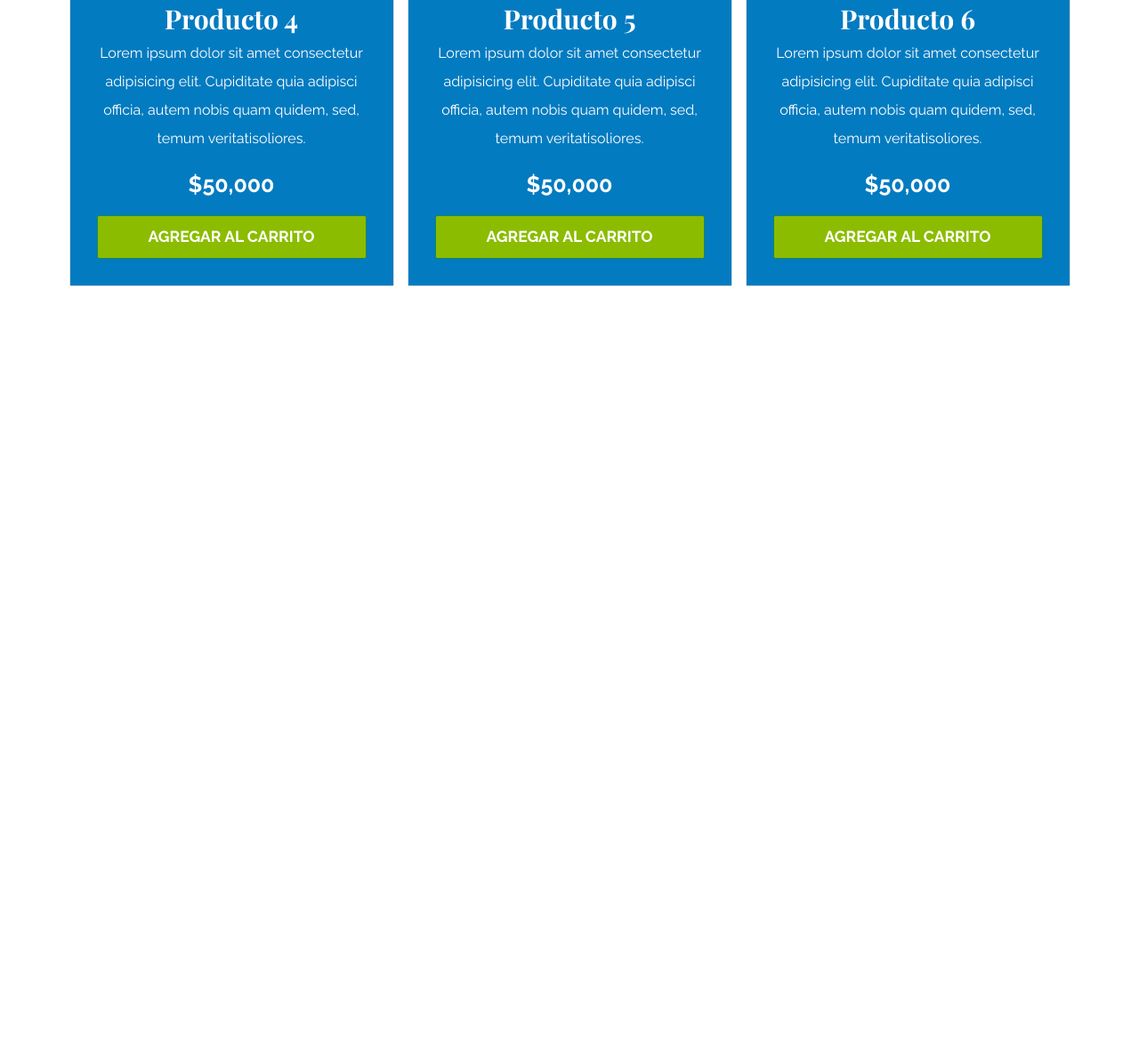
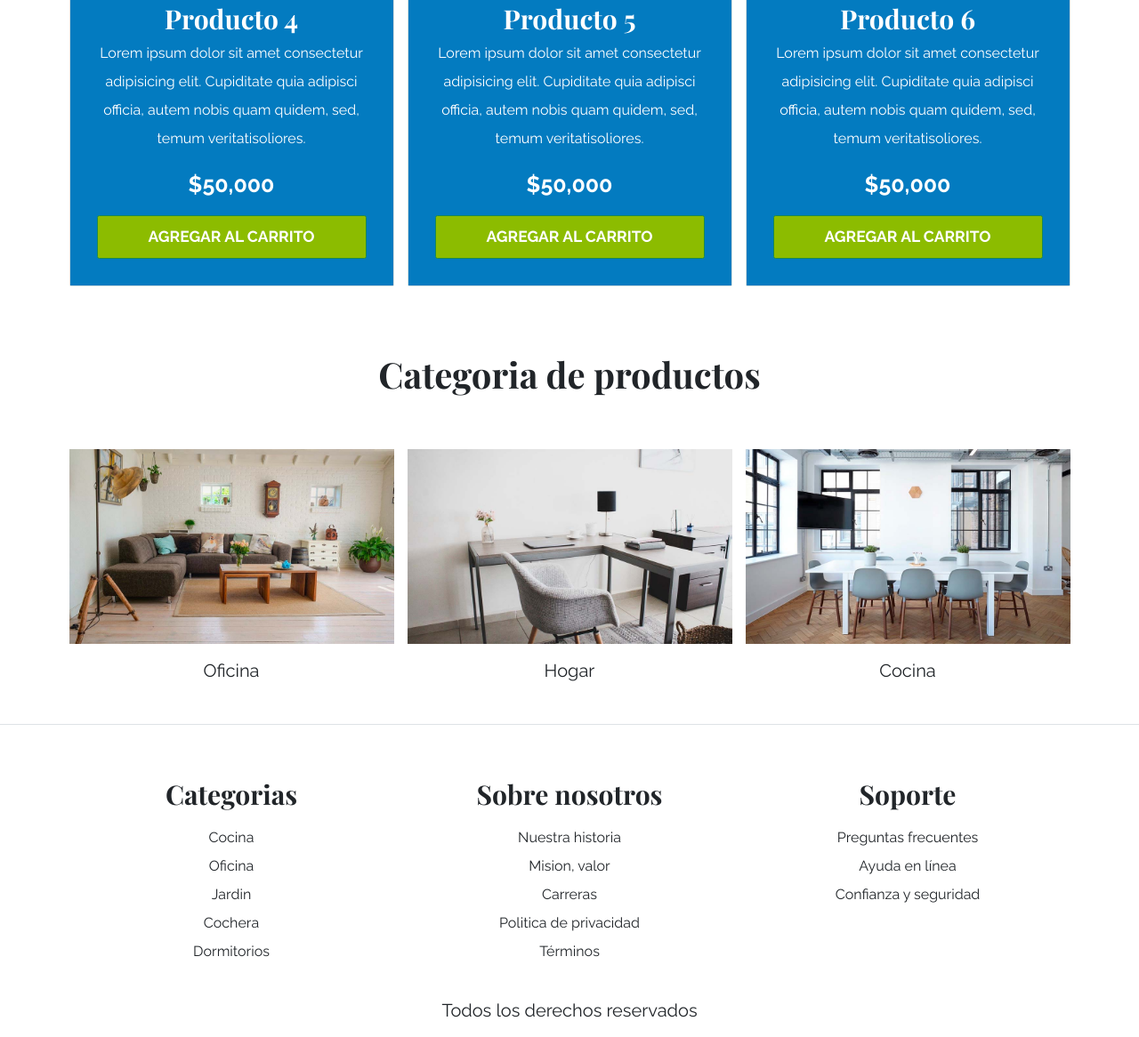
Before and after one commit to rix1227/Ecommece-muebles-bootstrap, a plain HTML site: page index.html in a window 1280 px wide. Shown: the part 2362-3528 px from the top of the page at 89% size. Before the commit the page ends 2729 px from the top, so only its background shows below. Drawn offline with nearby package versions, Linux system fonts and the light colour scheme; a web font is replaced by a local one.

Commit message:
Seccion final: creacion del footer y animaciones a la seccion de productos

```diff
--- a/css/app.css
+++ b/css/app.css
@@ -82,3 +82,11 @@ h3{
         object-fit: cover;
     }
 }
+
+.categoria img{
+    transition-property: transform;
+    transition-duration: .3s;
+}
+.categoria img:hover{
+    transform: scale(1.2);
+}
--- a/index.html
+++ b/index.html
@@ -142,6 +142,81 @@
         </div>
     </main>
 
+    <section class="container-xl">
+        <h2 class="text-center py-5">Categoria de productos</h2>
+
+        <div class="row mt-5">
+            <div class="col-md-4 categoria">
+                <div class="overflow-hidden">
+                    <img src="img/categoria1.jpg" class="img-fluid" alt="imagen categoria 1">
+                </div>
+
+                <a class="text-dark fs-2 text-decoration-none text-center d-block py-3" href="#">Oficina</a>
+            </div>
+
+
+
+
+            <div class="col-md-4 categoria">
+                <div class="overflow-hidden">
+                    <img src="img/categoria2.jpg" class="img-fluid" alt="imagen categoria 2">
+                </div>
+
+                <a class="text-dark fs-2 text-decoration-none text-center d-block py-3" href="#">Hogar</a>
+            </div>
+
+            <div class="col-md-4 categoria">
+                <div class="overflow-hidden">
+                    <img src="img/categoria3.jpg" class="img-fluid" alt="imagen categoria 1">
+                </div>
+
+                <a class="text-dark fs-2 text-decoration-none text-center d-block py-3" href="#">Cocina</a>
+            </div>
+
+        </div>
+    </section>
+
+    <footer class="pt-5 mt-5 border-top">
+        <div class="container-xl mt-5">
+            <div class="row">
+                <div class="col-md-4 mb-4 mb-md-0 text-center">
+                    <h3 class="mb-4">Categorias</h3>
+                    <nav class="d-flex flex-column">
+                        <a class="text-dark text-decoration-none" href="#">Cocina</a>
+                        <a class="text-dark text-decoration-none" href="#">Oficina</a>
+                        <a class="text-dark text-decoration-none" href="#">Jardin</a>
+                        <a class="text-dark text-decoration-none" href="#">Cochera</a>
+                        <a class="text-dark text-decoration-none" href="#">Dormitorios</a>
+
+                    </nav>
+                </div>
+
+                <div class="col-md-4 mb-4  mb-md-0 text-center">
+                    <h3 class="mb-4">Sobre nosotros</h3>
+                    <nav class="d-flex flex-column">
+                        <a class="text-dark text-decoration-none" href="#">Nuestra historia</a>
+                        <a class="text-dark text-decoration-none" href="#">Mision, valor</a>
+                        <a class="text-dark text-decoration-none" href="#">Carreras</a>
+                        <a class="text-dark text-decoration-none" href="#">Politica de privacidad</a>
+                        <a class="text-dark text-decoration-none" href="#">Términos</a>
+
+                    </nav>
+                </div>
+
+                <div class="col-md-4 mb-4 mb-md-0 text-center">
+                    <h3 class="mb-4">Soporte</h3>
+                    <nav class="d-flex flex-column">
+                        <a class="text-dark text-decoration-none" href="#">Preguntas frecuentes</a>
+                        <a class="text-dark text-decoration-none" href="#">Ayuda en línea</a>
+                        <a class="text-dark text-decoration-none" href="#">Confianza y seguridad</a>
+                    </nav>
+                </div>
+            </div>
+        </div>
+
+        <p class="mt-5 text-center fs-2">Todos los derechos reservados</p>
+    </footer>
+
     <script src="js/bootstrap.bundle.min.js"></script>
 </body>
 
```
